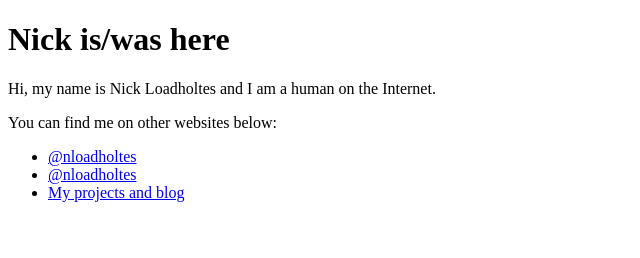
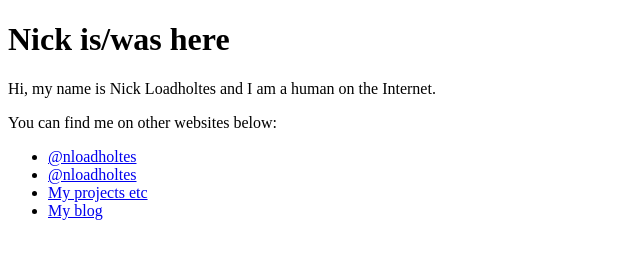
Before and after one commit to nloadholtes/nloadholtes.github.io, a plain HTML site: page index.html in a window 1280 px wide. Shown: the whole page, without its empty margins (0-640 px from the left). Drawn offline with Linux system fonts and the light colour scheme.

Commit message:
adding blog link

```diff
--- a/index.html
+++ b/index.html
@@ -32,7 +32,8 @@
 
       <!-- replace _mytwitterid_ with your Twitter username (if you have one, if not, delete the <li>…</li>) -->
       <li><a class="u-url" href="https://twitter.com/nloadholtes" rel="me">@nloadholtes</a></li>
-      <li><a class="u-url" href="https://ironboundsoftware.com" rel="me">My projects and blog</a></li>
+      <li><a class="u-url" href="https://ironboundsoftware.com" rel="me">My projects etc</a></li>
+      <li><a class="u-url" href="https://blog.ironboundsoftware.com" rel="me">My blog</a></li>
     </ul>
   </div>
 </body>
```
